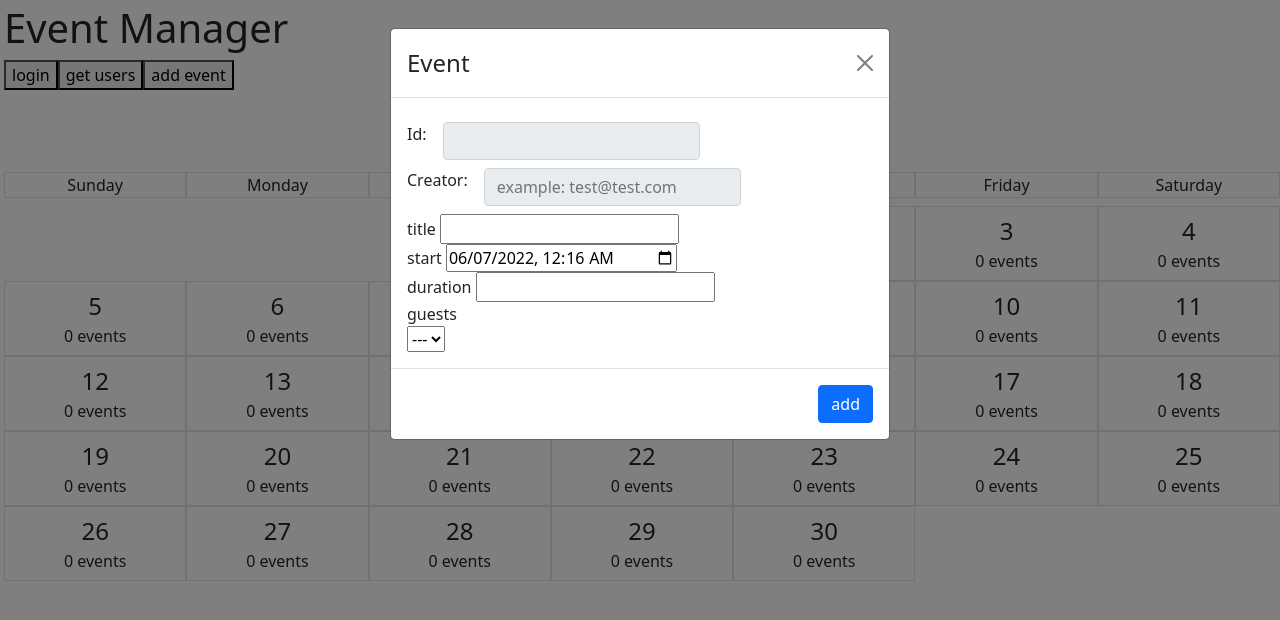
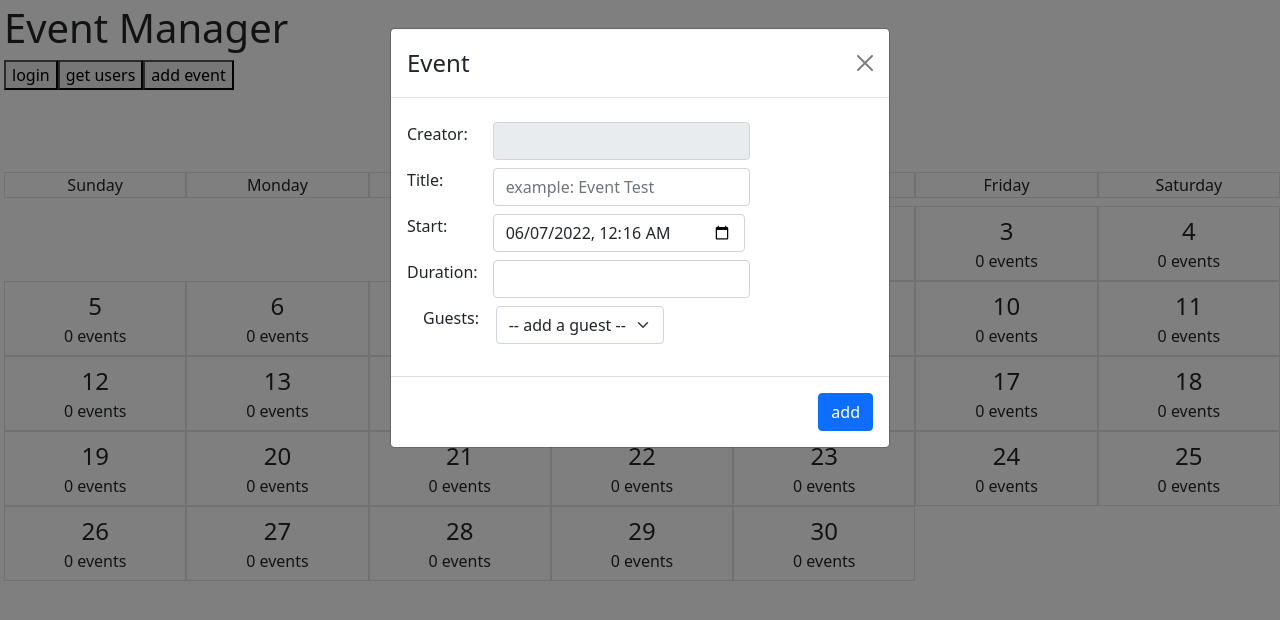
Before and after one commit to vitor-msp/event-manager-react, a React (Create React App) app: page / in a window 1280 px wide. Both pictures are taken after a click on the button "add event". Shown: the top 620 px of the page. Built offline with nearby package versions, Linux system fonts and the light colour scheme.

Commit message:
event form title, start, guests

```diff
--- a/src/components/DayMini.tsx
+++ b/src/components/DayMini.tsx
@@ -23,7 +23,11 @@ export const DayMini: React.FC<DayType> = (props) => {
 
   return (
     <div
-      style={{ width: "calc(100%/7)", height: "75px", cursor: "pointer" }}
+      style={{
+        width: "calc(100%/7)",
+        height: "75px",
+        cursor: "pointer",
+      }}
       className="daymini d-flex flex-column justify-content-center align-items-center border"
       onClick={handleViewDay}
     >
--- a/src/components/Event.tsx
+++ b/src/components/Event.tsx
@@ -139,7 +139,7 @@ export const Event: React.FC<EventType> = (props) => {
       </Modal.Header>
 
       <Modal.Body>
-        <div className="d-flex my-2">
+        {/* <div className="d-flex my-2">
           <Form.Label>{"Id: "}</Form.Label>
           <Form.Control
             className="w-auto mx-3"
@@ -147,20 +147,16 @@ export const Event: React.FC<EventType> = (props) => {
             type={"text"}
             value={currentEvent.id ?? ""}
           />
-        </div>
+        </div> */}
 
-        <div className="d-flex my-2">
-          <Form.Label>{"Creator: "}</Form.Label>
+        <div className="row my-2">
+          <Form.Label className="col-2">{"Creator: "}</Form.Label>
           <Form.Control
-            className="w-auto mx-3"
+            className="col-10 w-auto mx-3"
             required={true}
             disabled={true}
             type={"email"}
-            placeholder={`example: test@test.com`}
             value={creatorEmail ?? ""}
-            // onChange={(event) => {
-            //   onInputChange(event.target.value);
-            // }}
             // isValid={showValidation === true && isValid === true ? true : false}
             // isInvalid={
             //   showValidation === true && isValid === false ? true : false
@@ -168,40 +164,68 @@ export const Event: React.FC<EventType> = (props) => {
           />
         </div>
 
-        <span>{`title `}</span>
-        <input
+        <div className="row my-2">
+          <Form.Label className="col-2">{"Title: "}</Form.Label>
+          <Form.Control
+            className="col-10 w-auto mx-3"
+            required={true}
+            disabled={!canEdit}
             type={"text"}
-          disabled={!canEdit}
+            placeholder={`example: Event Test`}
             value={currentEvent.title ?? ""}
             name={"title"}
             onChange={handleChange}
+            // isValid={showValidation === true && isValid === true ? true : false}
+            // isInvalid={
+            //   showValidation === true && isValid === false ? true : false
+            // }
           />
-        <br />
-        <span>{`start `}</span>
-        <input
+        </div>
+
+        <div className="row my-2">
+          <Form.Label className="col-2">{"Start: "}</Form.Label>
+          <Form.Control
+            className="col-10 w-auto mx-3"
+            required={true}
+            disabled={!canEdit}
             type={"datetime-local"}
-          disabled={!canEdit}
+            placeholder={`example: Event Test`}
             value={formatDate(currentEvent.start!)}
             name={"start"}
             onChange={handleChangeStart}
+            // isValid={showValidation === true && isValid === true ? true : false}
+            // isInvalid={
+            //   showValidation === true && isValid === false ? true : false
+            // }
           />
-        <br />
-        <span>{`duration `}</span>
-        <input
+        </div>
+
+        <div className="row my-2">
+          <Form.Label className="col-2">{"Duration: "}</Form.Label>
+          <Form.Control
+            className="col-10 w-auto mx-3"
+            required={true}
+            disabled={!canEdit}
             type={"number"}
             min={0}
-          disabled={!canEdit}
             value={currentEvent.duration ?? ""}
             name={"duration"}
             onChange={handleChange}
+            // isValid={showValidation === true && isValid === true ? true : false}
+            // isInvalid={
+            //   showValidation === true && isValid === false ? true : false
+            // }
           />
-        <br />
-        <span>{`guests `}</span>
+        </div>
+
+        {/* <div className="row my-2">
+          <Form.Label className="col-2">{"Guests: "}</Form.Label> */}
         <GuestsList
           guests={currentEvent.guests!}
           canEdit={canEdit}
           onChange={handleChangeGuests}
         />
+        {/* </div> */}
       </Modal.Body>
 
       <Modal.Footer>
--- a/src/components/GuestItem.tsx
+++ b/src/components/GuestItem.tsx
@@ -1,4 +1,5 @@
 import React from "react";
+import { Form } from "react-bootstrap";
 import { useSelector } from "react-redux";
 import { IGuest } from "../store/ducks/eventsCalendar/eventsCalendar.types";
 import { RootState } from "../store/store";
@@ -19,20 +20,20 @@ export const GuestItem: React.FC<GuestType> = (props) => {
   )?.email;
 
   return (
-    <div>
-      <span>user {guestEmail}</span>
+    <li className="list-group-item d-flex justify-content-between align-items-center">
+      <span>{guestEmail}</span>
 
-      <span> permission </span>
-      <select
+      <Form.Select
+        className="w-auto"
         defaultValue={`${user}-${permission}`}
         onChange={onChangePermission}
         disabled={!canEdit}
       >
         <option value={`${user}-Viewer`}>Viewer</option>
         <option value={`${user}-Editor`}>Editor</option>
-      </select>
+      </Form.Select>
 
-      {canEdit && <span onClick={() => onDeleteGuest(user)}> X </span>}
-    </div>
+      {canEdit && <span className="btn btn-sm btn-outline-danger" onClick={() => onDeleteGuest(user)}> X </span>}
+    </li>
   );
 };
--- a/src/components/GuestsList.tsx
+++ b/src/components/GuestsList.tsx
@@ -1,4 +1,5 @@
 import React from "react";
+import { Form } from "react-bootstrap";
 import { useSelector } from "react-redux";
 import { IGuest } from "../store/ducks/eventsCalendar/eventsCalendar.types";
 import { RootState } from "../store/store";
@@ -54,10 +55,16 @@ export const GuestsList: React.FC<GuestsType> = (props) => {
   };
 
   return (
-    <div>
+    <div className="col-10 mx-3">
       {canEdit && (
-        <select onChange={handleAddGuest}>
-          <option>---</option>
+        <>
+          <div className="row my-2">
+            <Form.Label className="col-2">{"Guests: "}</Form.Label>
+            <Form.Select
+              className="col-10 w-auto mx-3"
+              onChange={handleAddGuest}
+            >
+              <option>-- add a guest --</option>
               {usersToShow.map((u) => {
                 return (
                   <option key={u.id} value={u.id}>
@@ -65,9 +72,10 @@ export const GuestsList: React.FC<GuestsType> = (props) => {
                   </option>
                 );
               })}
-        </select>
-      )}
+            </Form.Select>
+          </div>
 
+          <ul className="row my-2 list-group">
             {guests.length > 0 &&
               guests.map((g) => {
                 return (
@@ -80,6 +88,9 @@ export const GuestsList: React.FC<GuestsType> = (props) => {
                   />
                 );
               })}
+          </ul>
+        </>
+      )}
     </div>
   );
 };
```
Lines whose indentation alone changed are shown as unchanged.
